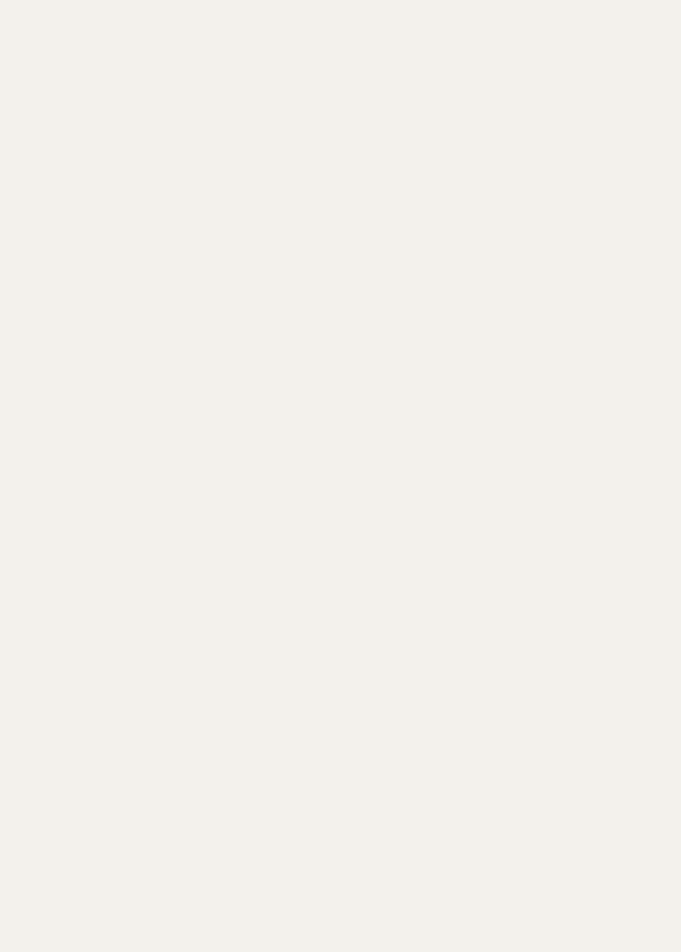
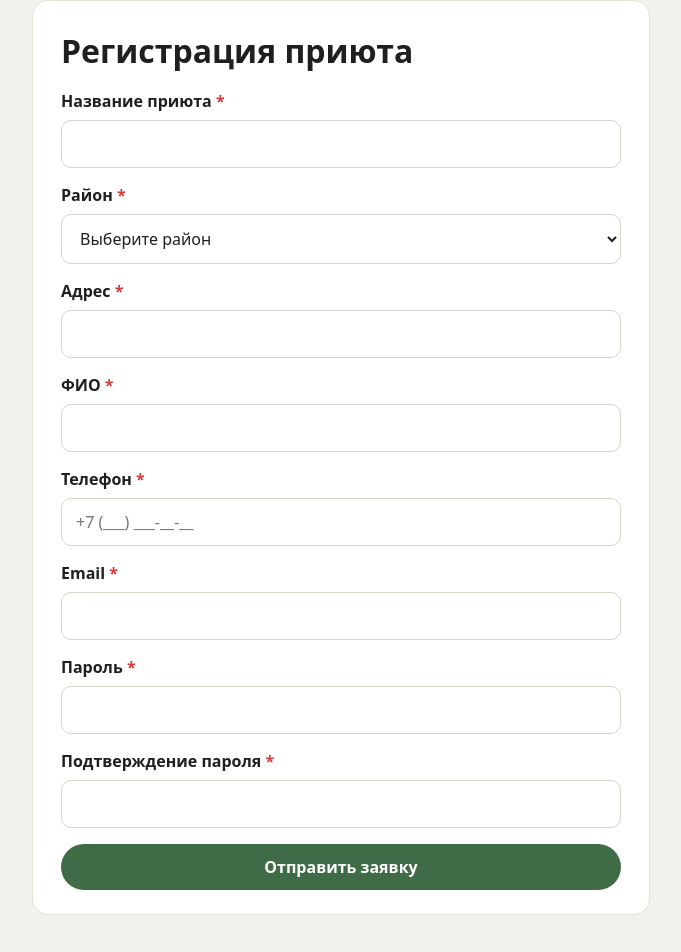
Before and after one commit to PavelBaranovv/tails, a React (Vite) app in the folder frontend/: page /register in a window 1280 px wide. Before the commit this address had no page. Shown: the part 138-1090 px from the top of the page, without its empty margins (299-980 px from the left). Before the commit the page ends 800 px from the top, so only its background shows below. Built offline with nearby package versions, Linux system fonts and the light colour scheme.

Commit message:
Add shelter registration page

```diff
--- a/frontend/src/App.tsx
+++ b/frontend/src/App.tsx
@@ -4,6 +4,7 @@ import ApplicationPage from "./pages/ApplicationPage.tsx"
 import CatalogPage from "./pages/CatalogPage.tsx"
 import LoginPage from "./pages/LoginPage.tsx"
 import ShelterCabinetPage from "./pages/ShelterCabinetPage.tsx"
+import ShelterRegisterPage from "./pages/ShelterRegisterPage.tsx"
 
 function App() {
   return (
@@ -11,6 +12,7 @@ function App() {
       <Routes>
         <Route path="/" element={<CatalogPage />} />
         <Route path="/login" element={<LoginPage />} />
+        <Route path="/register" element={<ShelterRegisterPage />} />
         <Route path="/shelter" element={<Navigate to="/shelter/pets" replace />} />
         <Route path="/shelter/:section" element={<ShelterCabinetPage />} />
         <Route path="/animals/:id" element={<AnimalPage />} />
--- /dev/null
+++ b/frontend/src/api/registrations.ts
@@ -0,0 +1,21 @@
+export type ShelterRegistration = {
+  id: number
+  name: string
+  district: string
+  address: string
+  contactName: string
+  phone: string
+  email: string
+  password: string
+}
+
+const registrations: ShelterRegistration[] = []
+
+export function createShelterRegistration(input: Omit<ShelterRegistration, "id">) {
+  const registration: ShelterRegistration = {
+    id: registrations.length + 1,
+    ...input,
+  }
+  registrations.push(registration)
+  return registration
+}
--- a/frontend/src/pages/LoginPage.css
+++ b/frontend/src/pages/LoginPage.css
@@ -79,6 +79,17 @@
   background: #28462d;
 }
 
+.login__register {
+  margin: 16px 0 0;
+  color: #6b6560;
+  font-size: 14px;
+  text-align: center;
+}
+
+.login__register a {
+  color: #3f6b32;
+}
+
 @media (max-width: 640px) {
   .login__card {
     padding: 20px 16px;
--- a/frontend/src/pages/LoginPage.tsx
+++ b/frontend/src/pages/LoginPage.tsx
@@ -53,6 +53,9 @@ function LoginPage() {
             {error && <p className="login__error">{error}</p>}
             <button type="submit">Войти</button>
           </form>
+          <p className="login__register">
+            Приют ещё не зарегистрирован? <Link to="/register">Подать заявку</Link>
+          </p>
         </section>
       </main>
     </div>
--- /dev/null
+++ b/frontend/src/pages/ShelterRegisterPage.css
@@ -0,0 +1,103 @@
+.register {
+  max-width: 1120px;
+  margin: 0 auto;
+  padding: 22px 20px 56px;
+}
+
+.register__back {
+  display: inline-block;
+  margin-bottom: 18px;
+  color: #6f8f62;
+  text-decoration: none;
+}
+
+.register__card {
+  max-width: 560px;
+  margin: 0 auto;
+  padding: 28px 28px 24px;
+  border: 1px solid #e6e2da;
+  border-radius: 16px;
+  background: #fff;
+}
+
+.register__card h1 {
+  margin: 0 0 18px;
+  font-size: 32px;
+}
+
+.register__card p {
+  margin: 0 0 18px;
+  line-height: 1.45;
+}
+
+.register form {
+  display: flex;
+  flex-direction: column;
+  gap: 16px;
+}
+
+.register label {
+  display: flex;
+  flex-direction: column;
+  gap: 8px;
+  font-weight: 700;
+}
+
+.register__required {
+  color: #d23b3b;
+}
+
+.register input,
+.register select {
+  padding: 12px 14px;
+  border: 1px solid #d9d4cc;
+  border-radius: 10px;
+  background: #fff;
+  color: inherit;
+  font: inherit;
+  font-weight: 400;
+}
+
+.register input:focus,
+.register select:focus {
+  outline: 2px solid #c5d7bc;
+  border-color: #5d8a45;
+}
+
+.register__error {
+  margin: 0;
+  color: #9b2c2c;
+  line-height: 1.45;
+}
+
+.register button,
+.register__submit {
+  display: block;
+  padding: 12px 16px;
+  border: 0;
+  border-radius: 999px;
+  background: #3f6b46;
+  color: #fff;
+  font: inherit;
+  font-weight: 700;
+  text-align: center;
+  text-decoration: none;
+  cursor: pointer;
+  transition: background 0.15s ease;
+}
+
+.register button:hover,
+.register__submit:hover {
+  background: #325637;
+}
+
+.register button:active,
+.register__submit:active {
+  background: #28462d;
+}
+
+@media (max-width: 640px) {
+  .register__card {
+    padding: 20px 16px;
+  }
+}
--- /dev/null
+++ b/frontend/src/pages/ShelterRegisterPage.tsx
@@ -0,0 +1,178 @@
+import { useState, type FormEvent, type ReactNode } from "react"
+import { Link } from "react-router-dom"
+import { DISTRICTS } from "../api/animals"
+import { createShelterRegistration, type ShelterRegistration } from "../api/registrations"
+import SiteHeader from "./SiteHeader.tsx"
+import "./ShelterRegisterPage.css"
+
+const NAME = /^[\p{L}\p{N} «»"'—\-.!, :/\\@|#()*%$^]+$/u
+const ADDRESS = /^[\p{L}\p{N} ,.\-/№]+$/u
+const PERSON = /^[\p{L} -]+$/u
+const PASSWORD = /^[A-Za-z0-9!"#$%&()*+,\-./:;<=>?@[\\\]^_]+$/
+
+function ShelterRegisterPage() {
+  const [name, setName] = useState("")
+  const [district, setDistrict] = useState("")
+  const [address, setAddress] = useState("")
+  const [contactName, setContactName] = useState("")
+  const [phone, setPhone] = useState("")
+  const [email, setEmail] = useState("")
+  const [password, setPassword] = useState("")
+  const [confirmPassword, setConfirmPassword] = useState("")
+  const [error, setError] = useState("")
+  const [created, setCreated] = useState<ShelterRegistration | null>(null)
+
+  function submit(event: FormEvent) {
+    event.preventDefault()
+    const shelterName = name.trim()
+    const shelterAddress = address.trim()
+    const person = contactName.trim()
+    const shelterPhone = phone.trim().replace(/[\s()-]/g, "")
+    const shelterEmail = email.trim()
+
+    if (shelterName.length < 2 || shelterName.length > 256 || !NAME.test(shelterName)) {
+      setError("Название: от 2 до 256 символов, буквы, цифры и знаки препинания.")
+      return
+    }
+    if (!district) {
+      setError("Выберите район.")
+      return
+    }
+    if (shelterAddress.length < 2 || shelterAddress.length > 256 || !ADDRESS.test(shelterAddress)) {
+      setError("Адрес: от 2 до 256 символов, буквы, цифры и знаки , . - / №.")
+      return
+    }
+    if (person.length < 2 || person.length > 128 || !PERSON.test(person)) {
+      setError("ФИО: от 2 до 128 символов, только буквы, пробел и дефис.")
+      return
+    }
+    if (!/^[+\d]{7,18}$/.test(shelterPhone)) {
+      setError("Телефон: от 7 до 18 символов, только цифры и знак «+».")
+      return
+    }
+    if (
+      shelterEmail.length < 5 ||
+      shelterEmail.length > 254 ||
+      !/^[^\s@]+@[^\s@]+\.[^\s@]+$/.test(shelterEmail)
+    ) {
+      setError("Email: от 5 до 254 символов, со знаком @ и доменом.")
+      return
+    }
+    if (password.length < 8 || password.length > 64 || !PASSWORD.test(password)) {
+      setError("Пароль: от 8 до 64 символов, латиница, цифры и специальные знаки.")
+      return
+    }
+    if (password !== confirmPassword) {
+      setError("Пароли не совпадают.")
+      return
+    }
+
+    setError("")
+    setCreated(
+      createShelterRegistration({
+        name: shelterName,
+        district,
+        address: shelterAddress,
+        contactName: person,
+        phone: shelterPhone,
+        email: shelterEmail,
+        password,
+      }),
+    )
+  }
+
+  return (
+    <div className="register-page">
+      <SiteHeader />
+      <main className="register">
+        <Link className="register__back" to="/login">
+          ← Назад ко входу
+        </Link>
+        <section className="register__card">
+          {created ? (
+            <>
+              <h1>Заявка отправлена</h1>
+              <p>Заявка №{created.id} на регистрацию приюта сохранена. Её проверит администратор.</p>
+              <Link className="register__submit" to="/login">
+                Вернуться ко входу
+              </Link>
+            </>
+          ) : (
+            <>
+              <h1>Регистрация приюта</h1>
+              <form onSubmit={submit}>
+                <Field label="Название приюта">
+                  <input value={name} onChange={(event) => setName(event.target.value)} />
+                </Field>
+                <Field label="Район">
+                  <select value={district} onChange={(event) => setDistrict(event.target.value)}>
+                    <option value="">Выберите район</option>
+                    {DISTRICTS.map((item) => (
+                      <option key={item} value={item}>
+                        {item}
+                      </option>
+                    ))}
+                  </select>
+                </Field>
+                <Field label="Адрес">
+                  <input value={address} onChange={(event) => setAddress(event.target.value)} />
+                </Field>
+                <Field label="ФИО">
+                  <input value={contactName} onChange={(event) => setContactName(event.target.value)} />
+                </Field>
+                <Field label="Телефон">
+                  <input
+                    value={phone}
+                    inputMode="tel"
+                    autoComplete="tel"
+                    placeholder="+7 (___) ___-__-__"
+                    onChange={(event) => setPhone(event.target.value)}
+                  />
+                </Field>
+                <Field label="Email">
+                  <input
+                    type="email"
+                    value={email}
+                    autoComplete="email"
+                    onChange={(event) => setEmail(event.target.value)}
+                  />
+                </Field>
+                <Field label="Пароль">
+                  <input
+                    type="password"
+                    value={password}
+                    autoComplete="new-password"
+                    onChange={(event) => setPassword(event.target.value)}
+                  />
+                </Field>
+                <Field label="Подтверждение пароля">
+                  <input
+                    type="password"
+                    value={confirmPassword}
+                    autoComplete="new-password"
+                    onChange={(event) => setConfirmPassword(event.target.value)}
+                  />
+                </Field>
+                {error && <p className="register__error">{error}</p>}
+                <button type="submit">Отправить заявку</button>
+              </form>
+            </>
+          )}
+        </section>
+      </main>
+    </div>
+  )
+}
+
+function Field({ label, children }: { label: string; children: ReactNode }) {
+  return (
+    <label>
+      <span>
+        {label} <span className="register__required">*</span>
+      </span>
+      {children}
+    </label>
+  )
+}
+
+export default ShelterRegisterPage
```
